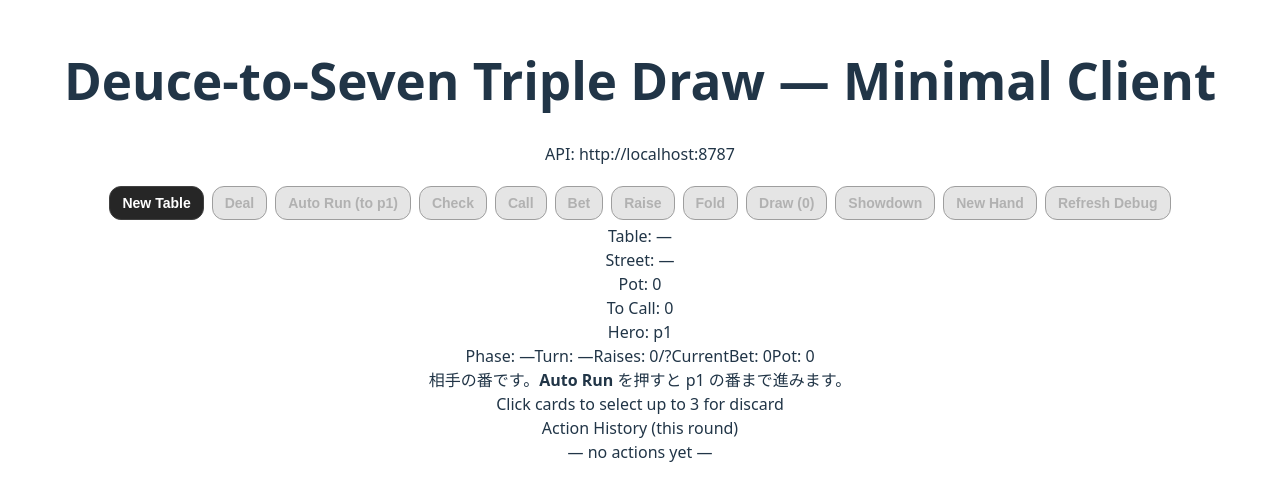
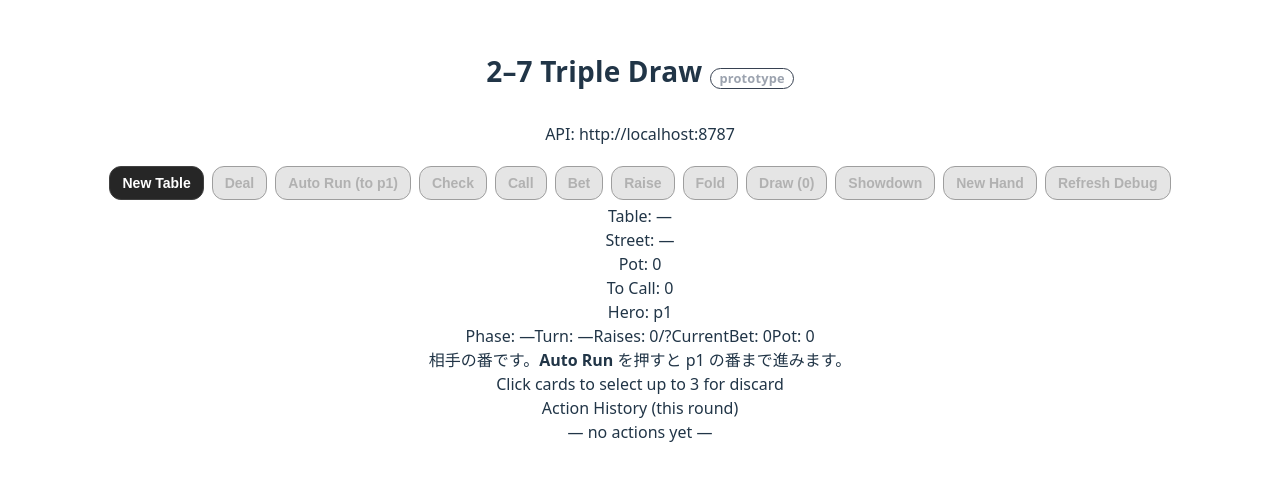
Before and after one commit to geen-sys/273drow, a React (Vite) app in the folder poker-client/: page / in a window 1280 px wide. Shown: the part 159-660 px from the top of the page. Built offline with nearby package versions, Linux system fonts and the light colour scheme.

Commit message:
改善中

```diff
--- a/poker-client/src/App.css
+++ b/poker-client/src/App.css
@@ -121,3 +121,57 @@
 .playing-card.black{ color: #1f2937; }   /* スペード・クラブ */
 .playing-card .center.red   { color: #f3b4ad; }
 .playing-card .center.black { color: #cfd6df; }
+
+/* タイトル */
+.game-title {
+  font-size: 1.75rem;
+  font-weight: 800;
+  letter-spacing: 0.2px;
+  display: inline-flex;
+  align-items: baseline;
+  gap: 8px;
+}
+.game-title .game-sub {
+  font-size: 0.8rem;
+  font-weight: 600;
+  color: #9ca3af; /* neutral-400 */
+  border: 1px solid #374151; /* neutral-700 */
+  padding: 2px 8px;
+  border-radius: 999px;
+  transform: translateY(1px);
+}
+
+/* ショウダウン結果パネル */
+.result-panel {
+  margin-top: 12px;
+  padding: 12px;
+  border-radius: 12px;
+  background: rgba(34, 197, 94, 0.08); /* emerald-ish */
+  border: 1px solid rgba(16, 185, 129, 0.35);
+}
+.result-title {
+  font-weight: 700;
+  margin-bottom: 6px;
+}
+.result-line {
+  font-size: 0.95rem;
+  margin: 2px 0;
+}
+.result-stacks {
+  margin-top: 6px;
+  display: grid;
+  grid-template-columns: repeat(auto-fit, minmax(90px, 1fr));
+  gap: 6px;
+}
+.stack-item {
+  display: flex;
+  align-items: center;
+  justify-content: space-between;
+  background: rgba(255,255,255,0.04);
+  border: 1px solid rgba(255,255,255,0.08);
+  border-radius: 8px;
+  padding: 6px 8px;
+}
+.mono { font-family: ui-monospace, SFMono-Regular, Menlo, monospace; }
+
+/* 既存 .btn はそのまま利用 */
--- a/poker-client/src/App.tsx
+++ b/poker-client/src/App.tsx
@@ -39,6 +39,14 @@ type DebugRound = {
 
 // === 追加：カード描画ヘルパ ===
 type Suit = "s" | "h" | "d" | "c";
+
+type ShowdownResult = {
+  winners: string[];
+  pot: number;
+  best?: string[] | string;
+  stacks?: Record<string, number>;
+};
+
 const suitGlyph: Record<string, string> = { s: "♠", h: "♥", d: "♦", c: "♣" };
 
 
@@ -54,6 +62,7 @@ export default function App() {
   const [selected, setSelected] = useState<string[]>([]);
   const [hand, setHand] = useState<Card[]>(["Ah", "Kd", "7c", "3d", "9s"]); // 仮の手札（サーバ取得後は置き換え）
 
+  const [result, setResult] = useState<ShowdownResult | null>(null);
   const toggleSelect = (card: string) => {
     setSelected(prev =>
       prev.includes(card) ? prev.filter(c => c !== card) : [...prev, card]
@@ -126,6 +135,7 @@ async function onAutoRun() {
     const st = await callApi<PublicState>("/d27/hand/new", { tableId });
     setState(st);
     setDiscards([]);
+    setResult(null);       // ★ 前回の結果を消す
     await refreshDebug();
   }
 
@@ -169,8 +179,8 @@ async function onAutoRun() {
 
   async function onShowdown() {
     if (!tableId) return;
-    const r = await callApi<any>("/d27/showdown", { tableId });
-    alert(`Winners: ${r.winners?.join(", ")}\nPot: ${r.pot}\nBest: ${Array.isArray(r.best) ? r.best.join(" ") : r.best}\n${r.stacks ? "Stacks: " + JSON.stringify(r.stacks) : ""}`);
+    const r = await callApi<ShowdownResult>("/d27/showdown", { tableId });
+    setResult(r);          // ← ここで結果を保存
     await refreshDebug();
   }
 
@@ -183,6 +193,7 @@ async function onAutoRun() {
       // サーバが未実装でも無視
     }
   }
+
 
   // ---------- 選択/表示ヘルパ ----------
   function toggleDiscard(card: Card) {
@@ -214,7 +225,10 @@ async function onAutoRun() {
   return (
     <div className="min-h-screen w-full bg-neutral-950 text-neutral-100 flex flex-col items-center p-6 gap-6">
       <div className="w-full max-w-4xl">
-        <h1 className="text-2xl font-semibold tracking-tight">Deuce-to-Seven Triple Draw — Minimal Client</h1>
+      <h1 className="game-title">
+          2–7 Triple Draw
+          <span className="game-sub"> prototype </span>
+        </h1>
         <p className="text-sm text-neutral-400">API: <span className="font-mono">{API_BASE || "(proxy)"}</span></p>
       </div>
 
@@ -295,6 +309,32 @@ async function onAutoRun() {
               )}
             </div>
           </div>
+
+          {/* === Result Panel === */}
+          {result && (
+            <div className="result-panel">
+              <div className="result-title">Showdown Result</div>
+              <div className="result-line"><b>Winners:</b> {result.winners.join(", ")}</div>
+              <div className="result-line"><b>Pot:</b> {result.pot}</div>
+              {result.best && (
+                <div className="result-line"><b>Best:</b> {Array.isArray(result.best) ? result.best.join(" ") : result.best}</div>
+              )}
+              {result.stacks && (
+                <div className="result-stacks">
+                  {Object.entries(result.stacks).map(([pid, chips]) => (
+                    <div key={pid} className="stack-item">
+                      <span className="mono">{pid}</span>
+                      <span className="mono">{chips}</span>
+                    </div>
+                  ))}
+                </div>
+              )}
+              <div className="result-actions">
+                <button className="btn" onClick={() => setResult(null)}>Clear</button>
+                <button className="btn" onClick={onNewHand} disabled={!tableId}>New Hand</button>
+              </div>
+            </div>
+          )}
 
           {/* Hero Hand + Discard toggles */}
           <div className="mt-4">
```
